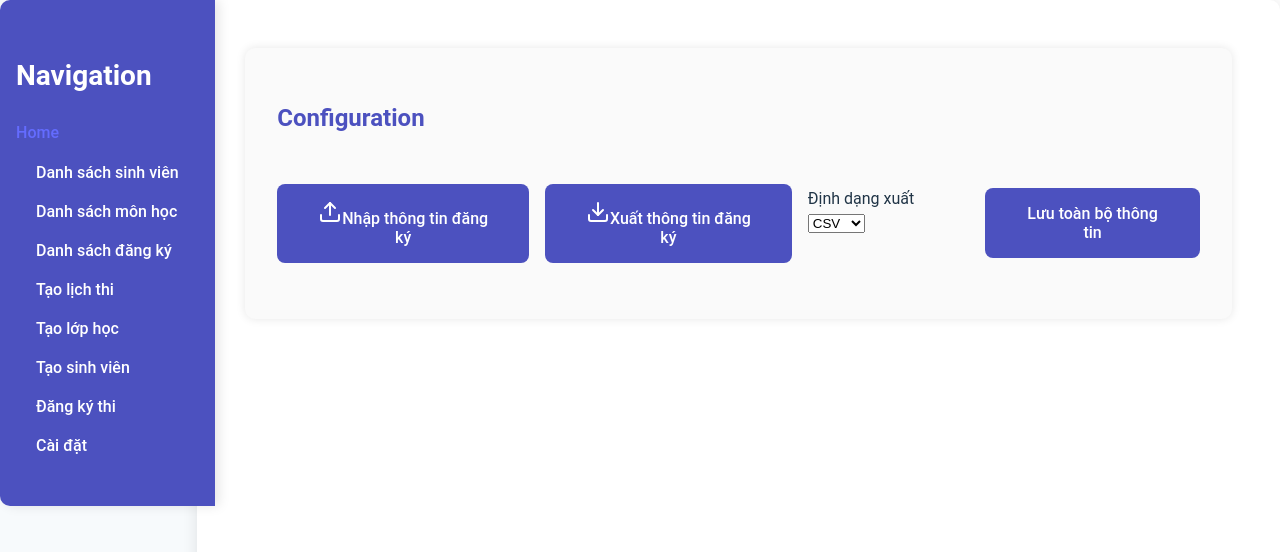
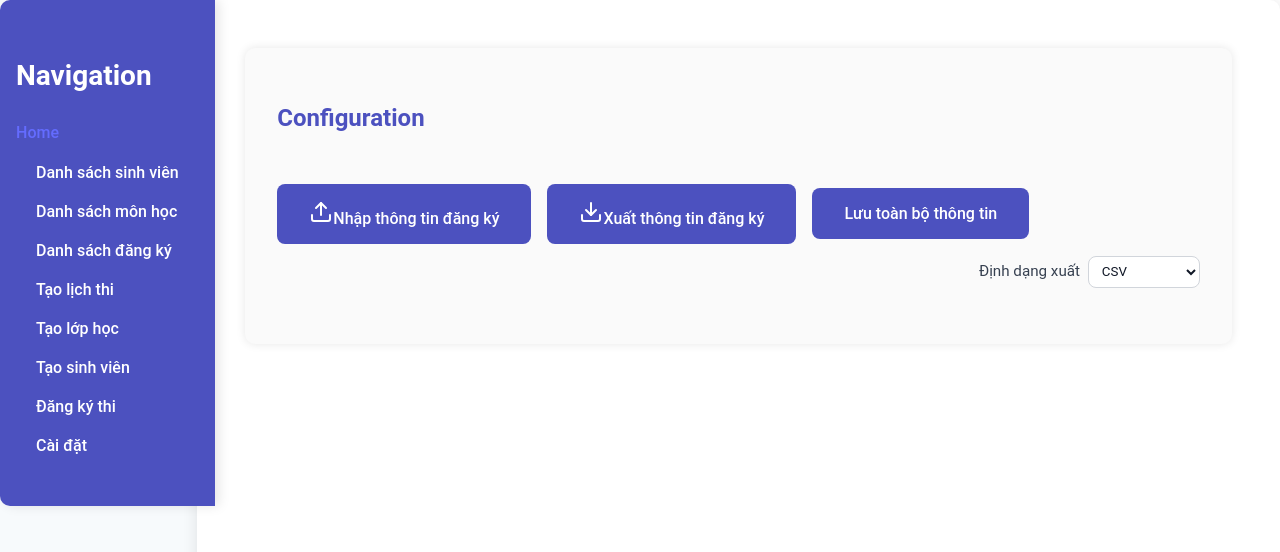
Before and after one commit to trinhphamtrunghieu/ExamScheduler, a React (Vite) app in the folder src/main/frontend/: page /config in a window 1280 px wide. Shown: the top 552 px of the page. Built offline with nearby package versions, Linux system fonts and the light colour scheme.

Commit message:
style: clean up configuration export format layout
Agent-Logs-Url: https://github.com/trinhphamtrunghieu/ExamScheduler/sessions/b64397b2-6574-4313-b387-7ab81576a3d9

Co-authored-by: trinhphamtrunghieu <37775830+trinhphamtrunghieu@users.noreply.github.com>

```diff
--- a/src/main/frontend/src/App.css
+++ b/src/main/frontend/src/App.css
@@ -228,7 +228,30 @@ tr:hover {
   display: flex;
   align-items: center;
   gap: 1rem; /* equivalent to Tailwind's gap-x-4 */
-  margin-bottom: 1.5rem; /* equivalent to mb-6 */
+  margin-bottom: 0.75rem;
+}
+
+.export-format-section {
+  display: flex;
+  align-items: center;
+  justify-content: flex-end;
+  gap: 0.5rem;
+  margin-bottom: 1.5rem;
+}
+
+.export-format-label {
+  font-size: 0.95rem;
+  color: #374151;
+}
+
+.export-format-select {
+  min-width: 7rem;
+  padding: 0.4rem 0.55rem;
+  border: 1px solid #d1d5db;
+  border-radius: 0.5rem;
+  background-color: #ffffff;
+  color: #111827;
+  font-family: 'Roboto', sans-serif;
 }
 
 .confirm-header-section {
--- a/src/main/frontend/src/Configuration.tsx
+++ b/src/main/frontend/src/Configuration.tsx
@@ -212,20 +212,6 @@ function Configuration() {
                         <Download className="w-5 h-5 mr-2" />
                         {isProcessing ? "Exporting..." : "Xuất thông tin đăng ký"}
                         </button>
-                        <div className="w-full">
-                          <label htmlFor="config-export-format" className="block text-sm text-gray-700 mb-1">Định dạng xuất</label>
-                          <select
-                            id="config-export-format"
-                            aria-label="Export format"
-                            value={exportFormat}
-                            onChange={(e) => handleExportFormatChange(e.target.value)}
-                            disabled={isProcessing}
-                            className="p-3 rounded-lg border border-gray-300 w-full"
-                          >
-                            <option value="csv">CSV</option>
-                            <option value="xlsx">XLSX</option>
-                          </select>
-                        </div>
                         <button
                             onClick={handleSaveConfig}
                             disabled={isSaving}
@@ -235,6 +221,20 @@ function Configuration() {
                             {isSaving ? "Saving..." : "Lưu toàn bộ thông tin"}
                         </span>
                         </button>
+                    </div>
+                    <div className="export-format-section">
+                      <label htmlFor="config-export-format" className="export-format-label">Định dạng xuất</label>
+                      <select
+                        id="config-export-format"
+                        aria-label="Export format"
+                        value={exportFormat}
+                        onChange={(e) => handleExportFormatChange(e.target.value)}
+                        disabled={isProcessing}
+                        className="export-format-select"
+                      >
+                        <option value="csv">CSV</option>
+                        <option value="xlsx">XLSX</option>
+                      </select>
                     </div>
                     {pendingFile && detectedHeaders.length > 0 && (
                       <div className="confirm-header-section">
```
